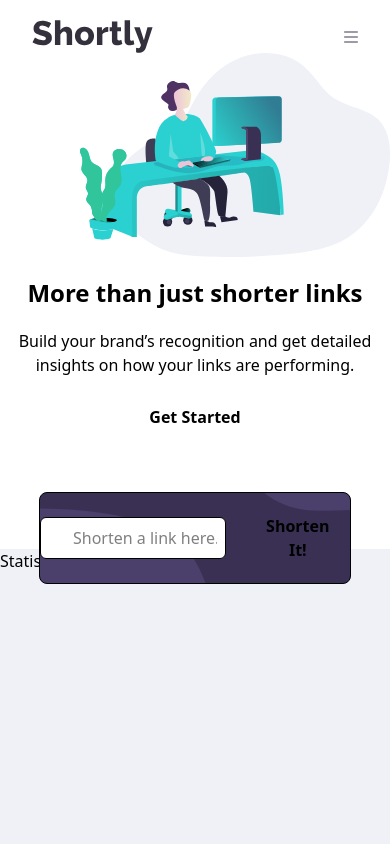
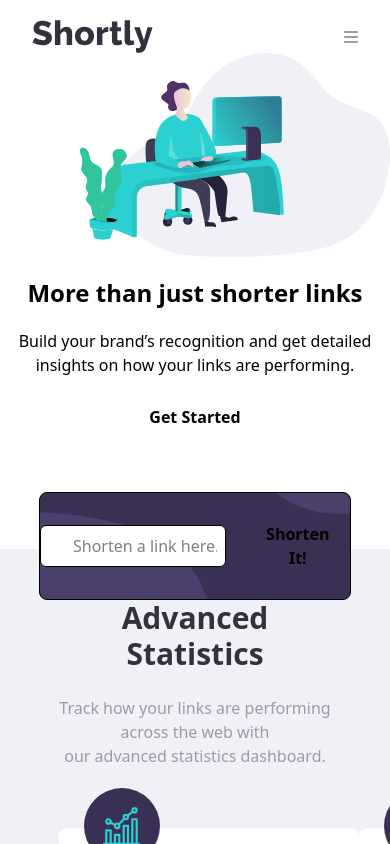
Before and after one commit to StaticShock93/Shortly, a React (Vite) app in the folder Shortly_Frontend/: page / in a window 390 px wide. Built offline with nearby package versions, Linux system fonts and the light colour scheme.

Commit message:
statistics design almost complete

```diff
--- a/Shortly_Frontend/src/Components/App/App.module.css
+++ b/Shortly_Frontend/src/Components/App/App.module.css
@@ -8,7 +8,6 @@
 	min-width: 100%;
 	background-color: var(--background-color);
 }
-
 
 .shortLinkAndStatisticsBgColor {
 	background-color: var(--background-color);
@@ -22,5 +21,10 @@
 	left: 50%;
 	transform: translateX(-50%);
 	width: 100%;
+	margin-bottom: 0; /* Remove any extra margin below Shorten */
+}
 
+.statisticsContainer {
+	margin-top: 0; /* Remove any extra margin above Statistics */
+	padding-top: 0; /* Ensure no extra padding above Statistics */
 }
--- a/Shortly_Frontend/src/Components/App/App.tsx
+++ b/Shortly_Frontend/src/Components/App/App.tsx
@@ -30,11 +30,15 @@
 			{/* conditionally renders Mobile Menu and Hero section */}
 			{mobileMenu ? <MobileMenu styleProp={{display: 'block'}} /> : <Hero />}
 			<section
-				className={`${styles.shortLinkAndStatisticsBgColor} ${styles.container} flex flex-col min-h-screen h-auto mt-28`}>
-				<div className={`${styles.shortenPosition}`}>
+				className={`${styles.shortLinkAndStatisticsBgColor} ${styles.container} flex flex-col min-h-screen h-auto mt-28 mb-0`}>
+				<div className={`${styles.shortenPosition} flex-shrink-1`}>
+					{/* Render Shorten components */}
 					<Shorten />
+					{/* Ensure Statistics is directly below Shorten */}
+					<div className='flex justify-center min-h-[50vh] bg-[#eff1f7] mt-0'>
+						<Statistics />
+					</div>
 				</div>
-					<Statistics />
 			</section>
 			{/* <Boost /> */}
 			{/* <Footer /> */}
--- a/Shortly_Frontend/src/Components/Shorten/Shorten.tsx
+++ b/Shortly_Frontend/src/Components/Shorten/Shorten.tsx
@@ -17,11 +17,11 @@
 	}
 
 	return (
-		<section className='flex flex-col items-center justify-center py-12'>
+		<section className='flex flex-col items-center justify-center pt-12 mb-0'>
 			<div
-				className={`w-[80%] md:w-[60%] lg:w-[70%] flex items-center justify-center ${styles.shortenBgImg} border rounded-lg`}>
+				className={`w-[80%] md:w-[60%] lg:w-[70%] flex items-center justify-center ${styles.shortenBgImg} border rounded-lg mb-0`}>
 				<input
-					className='w-[75%] border rounded-md bg-white my-6 p-2 pl-8'
+					className='w-[75%] border rounded-md bg-white my-8 p-2 pl-8'
 					type='text'
 					placeholder='Shorten a link here...'
 				/>
@@ -31,7 +31,6 @@
 					Shorten It!
 				</button>
 			</div>
-			<br />
 			{urlShorts}
 		</section>
 	);
--- a/Shortly_Frontend/src/Components/Statistics/Statistics.module.css
+++ b/Shortly_Frontend/src/Components/Statistics/Statistics.module.css
@@ -0,0 +1 @@
+@import '../../Styles/variables.css'
--- a/Shortly_Frontend/src/Components/Statistics/Statistics.tsx
+++ b/Shortly_Frontend/src/Components/Statistics/Statistics.tsx
@@ -1,7 +1,79 @@
-import React from 'react'
+import brandRecognitionIcon from '../../images/icon-brand-recognition.svg';
+import detailedRecordsIcon from '../../images/icon-detailed-records.svg';
+import fullyCustomizableIcon from '../../images/icon-fully-customizable.svg';
 
 export default function Statistics() {
-  return (
-    <div>Statistics</div>
-  )
+	return (
+		<section className='bg-[#eff1f7] mt-0 w-[70vw]'>
+			<div className='flex flex-col justify-center items-center text-center'>
+				<h2 className='text-3xl font-bold  text-[#34313D]'>
+					Advanced Statistics
+				</h2>
+				<br />
+				<h5 className='flex justify-center text-center  text-[#9E9AA8]'>
+					Track how your links are performing across the web with <br />
+					our advanced statistics dashboard.
+				</h5>
+			</div>
+			{/* CARDS ROW */}
+			{/* CARDS ROW should also contain a straight bar that is positioned underneath all cards */}
+			<div className='cardsRow py-15 flex justify-between relative'>
+				{/* Line Bisector Open  */}
+				<div className='lineBisector absolute top-[180px] z-0 w-[60vw] h-2 bg-[#2BD0D0]'></div>
+				{/* CARD 1 START */}
+				<div className='flex justify-between w-[80w]'>
+					<div className='relative border-0 rounded-lg card1 bg-white h-55 w-75 flex flex-col justify-center mb-20'>
+						<div className='absolute top-[-40px] left-[25px] flex justify-center items-center h-19 w-19 bg-[#3A3054] border-0 rounded-full object-cover'>
+							<img
+								src={brandRecognitionIcon}
+								alt='Brand Recognition icon'
+								className='p-[1.2rem]'
+							/>
+						</div>
+						<h6 className='font-bold text-lg px-6 pt-8'>Brand Recognition</h6>
+						<p className='pt-2 px-6 leading-relaxed text-sm text-[#9E9AA8]'>
+							Boost your brand recognition with each click. Generic links don’t
+							mean a thing. Branded links help instil confidence in your
+							content.
+						</p>
+					</div>
+				</div>
+				{/* CARD 2 START */}
+				<div>
+					<div className='relative border-0 rounded-lg card1 bg-white h-55 w-75 flex flex-col justify-center mb-20'>
+						<div className='absolute top-[-40px] left-[25px] flex justify-center items-center h-19 w-19 bg-[#3A3054] border-0 rounded-full object-cover'>
+							<img
+								src={detailedRecordsIcon}
+								alt='Deatailed Records icon'
+								className='p-[1.2rem]'
+							/>
+						</div>
+						<h6 className='font-bold text-lg px-6 pt-8'>Deatailed Records</h6>
+						<p className='pt-2 px-6 leading-relaxed text-sm text-[#9E9AA8]'>
+							Gain insights into who is clicking your links. Knowing when and
+							where people engage with your content helps inform better
+							decisions.
+						</p>
+					</div>
+				</div>
+				{/* CARD 3 START */}
+				<div>
+					<div className='relative border-0 rounded-lg card1 bg-white h-55 w-75 flex flex-col justify-center mb-20'>
+						<div className='absolute top-[-40px] left-[25px] flex justify-center items-center h-19 w-19 bg-[#3A3054] border-0 rounded-full object-cover'>
+							<img
+								src={fullyCustomizableIcon}
+								alt='Fully Customizable icon'
+								className='p-[1.2rem]'
+							/>
+						</div>
+						<h6 className='font-bold text-lg px-6 pt-8'>Fully Customizable</h6>
+						<p className='pt-2 px-6 leading-relaxed text-sm text-[#9E9AA8]'>
+							Improve brand awareness and content discoverability through
+							customizable links, supercharging audience engagement.
+						</p>
+					</div>
+				</div>
+			</div>
+		</section>
+	);
 }
--- a/Shortly_Frontend/src/Components/UrlShort/UrlShort.tsx
+++ b/Shortly_Frontend/src/Components/UrlShort/UrlShort.tsx
@@ -3,7 +3,7 @@
 
 export default function UrlShort() {
 	return (
-		<div className={`${styles.backgroundColor} flex items-center justify-center w-[80%] md:w-[60%] lg:w-[100%]  py-4 rounded-lg`}>
+		<div className={`${styles.backgroundColor} flex items-center justify-center w-[80%] md:w-[60%] lg:w-[110vw]  py-4 rounded-lg mb-0`}>
 			<div className='flex items-center justify-between w-[80%] md:w-[60%] lg:w-[70%] bg-white py-4 px-7 rounded-lg my-5'>
 				<div className='text-black'>'link'</div>
 				<div className='flex items-center '>
--- a/Shortly_Frontend/src/index.css
+++ b/Shortly_Frontend/src/index.css
@@ -5,4 +5,6 @@
 #root {
 	overflow-x: hidden;
 	height: 100%;
+  margin: 0px;
+  padding: 0px;
 }
```
Lines whose indentation alone changed are shown as unchanged.
